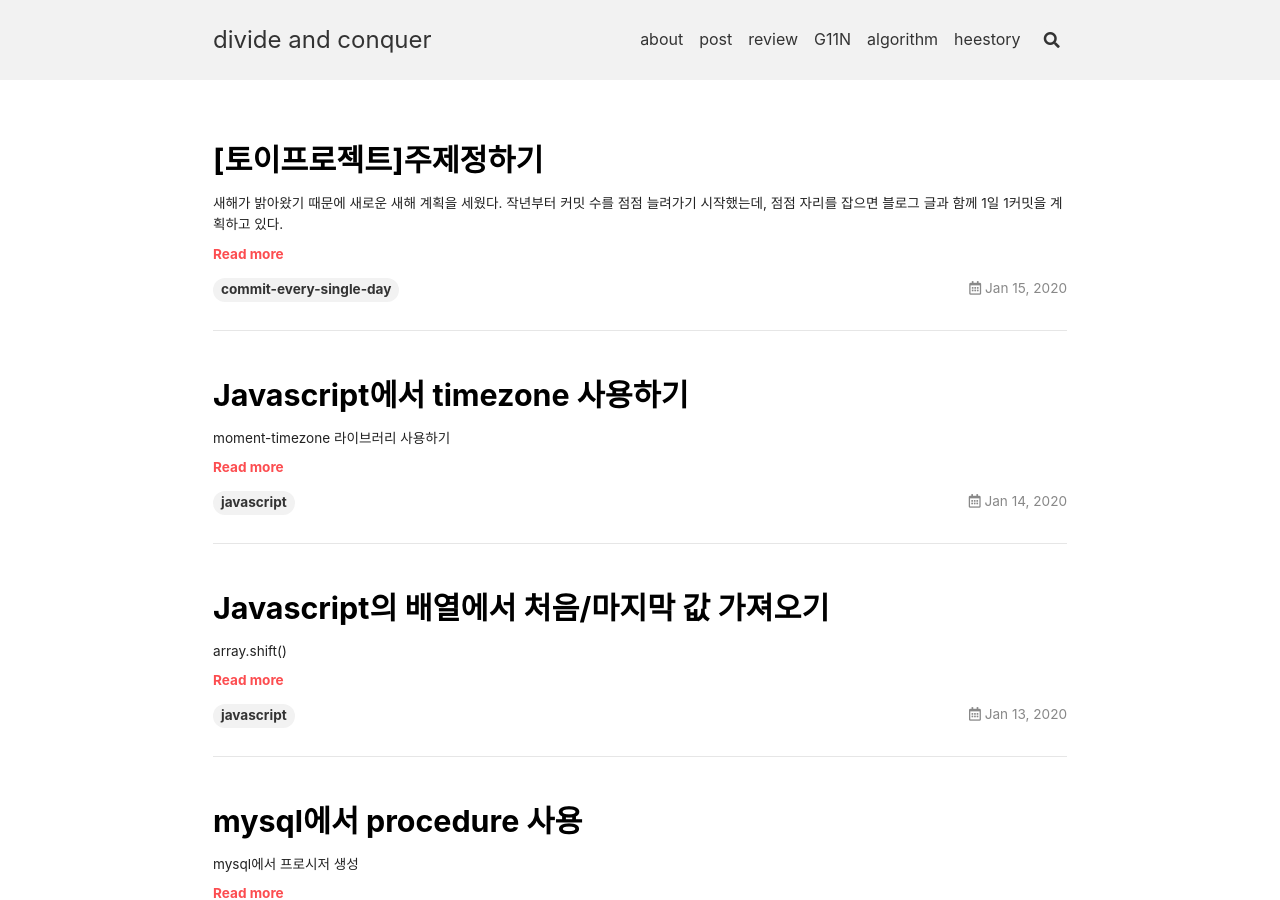
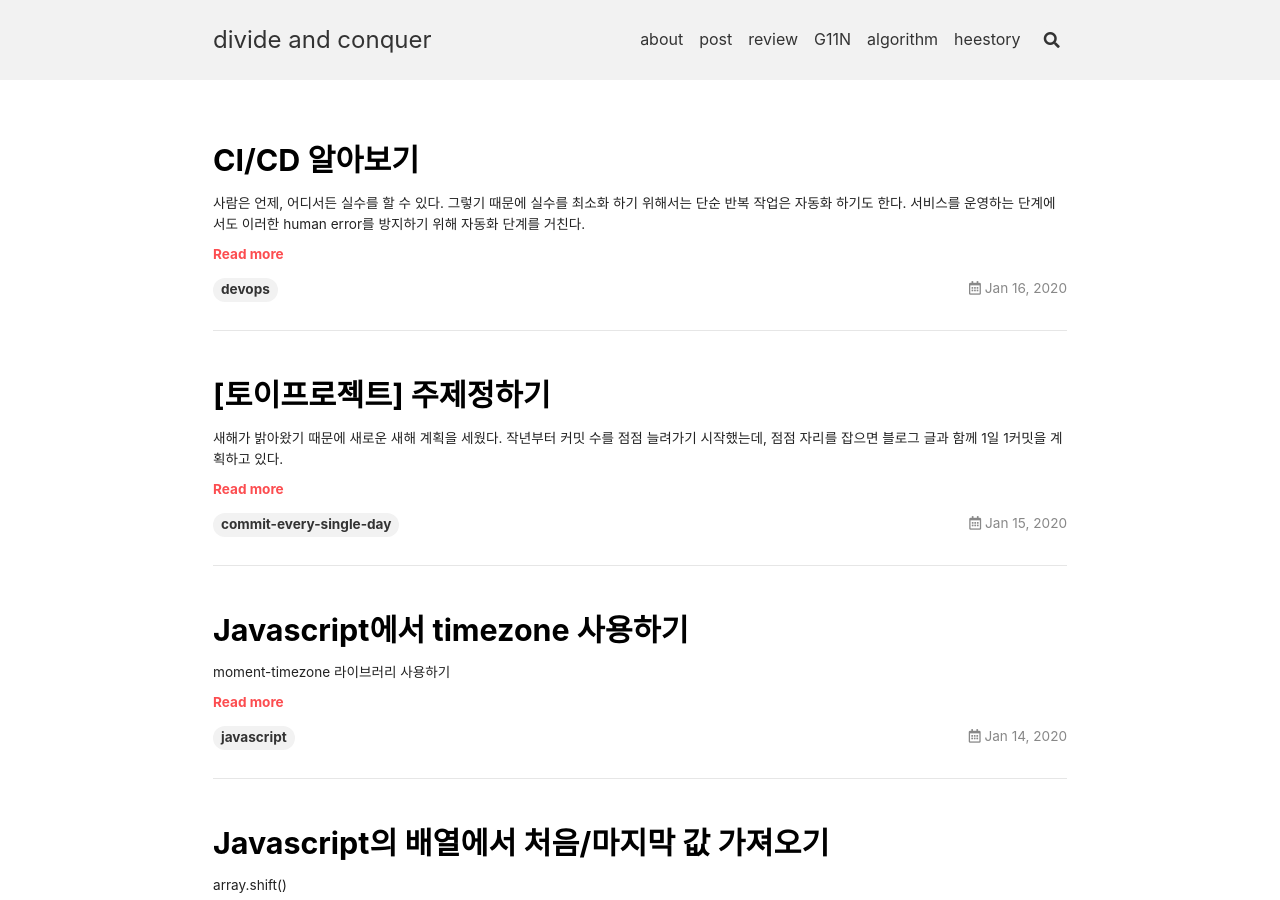
Before and after one commit to naheenosaur/naheenosaur.github.io, a Jekyll site: the page built from index.html, in a window 1280 px wide and 900 px high. Built offline with Jekyll 4.4.1, drawn with Linux system fonts in a browser that asks for light colours; nearby versions of some CDN libraries; the list of posts is cut into pages by our own code; some of the changed text lies outside the part shown.

Commit message:
CI/CD 알아보기

```diff
--- a/_posts/2020-01-15-주제정하기.md
+++ b/_posts/2020-01-15-주제정하기.md
@@ -1,6 +1,6 @@
 ---
 #layout: post
-title:  "[토이프로젝트]주제정하기"
+title:  "[토이프로젝트] 주제정하기"
 date:   2020-01-15 21:00:00 +0900
 tags: [commit-every-single-day]
 ---
@@ -19,3 +19,8 @@ tags: [commit-every-single-day]
 
 github action을 얼마전에 접하게 되어 써보고 싶다는 생각이 있었기 때문에
 나의 새해 목표인 1일 1커밋을 위한 토이 프로젝트를 만들게 되었다.
+
+나눔 고딕
+가나다라마바사 아자차카타파하
+0123456789
+abcdefghijklmn
--- /dev/null
+++ b/_posts/2020-01-16-ci-cd.md
@@ -0,0 +1,24 @@
+---
+#layout: post
+title:  "CI/CD 알아보기"
+date:   2020-01-16 21:00:00 +0900
+tags: [devops]
+---
+
+사람은 언제, 어디서든 실수를 할 수 있다. 그렇기 때문에 실수를 최소화 하기 위해서는 단순 반복 작업은 자동화 하기도 한다.
+서비스를 운영하는 단계에서도 이러한 human error를 방지하기 위해 자동화 단계를 거친다.
+
+가장 많이 사용하는, 그리고 이야기 하는 자동화는 바로 서비스 검증부터 배포에 이르는 단계이다.
+이 단계에 적용되는 자동화를 CI/CD 라고 이야기 한다.
+
+- CI : build와 test를 통합한 프로세스
+- CD : 신규 배포에 대한 비용과 위험을 줄이고 언제나 신뢰할 수 있는 상태를 유지하는 것
+
+서비스가 배포된다는 것은 이미 테스트와 빌드가 선행되어야 하기 때문에 CI 이후에 CD 단계를 거친다.
+
+github이나 gitlab같은 git 기반의 서비스들도 CI를 위한 서비스를 제공하고 있는데,
+push를 하는 경우 미리 작성된 테스트 코드를 실행하고,
+테스트에 성공하는 경우 docker image를 만든다거나 하는 등의 단계를 자동화해 주곤 한다.
+
+이를 통해 개발자는 배포 프로세스에 대해 신경을 덜 쓸 수 있으며,
+여러 개발자가 항상 신뢰 할 수 있는 코드를 기반으로 개발하게 되어 협업에 유리해 진다.
```
